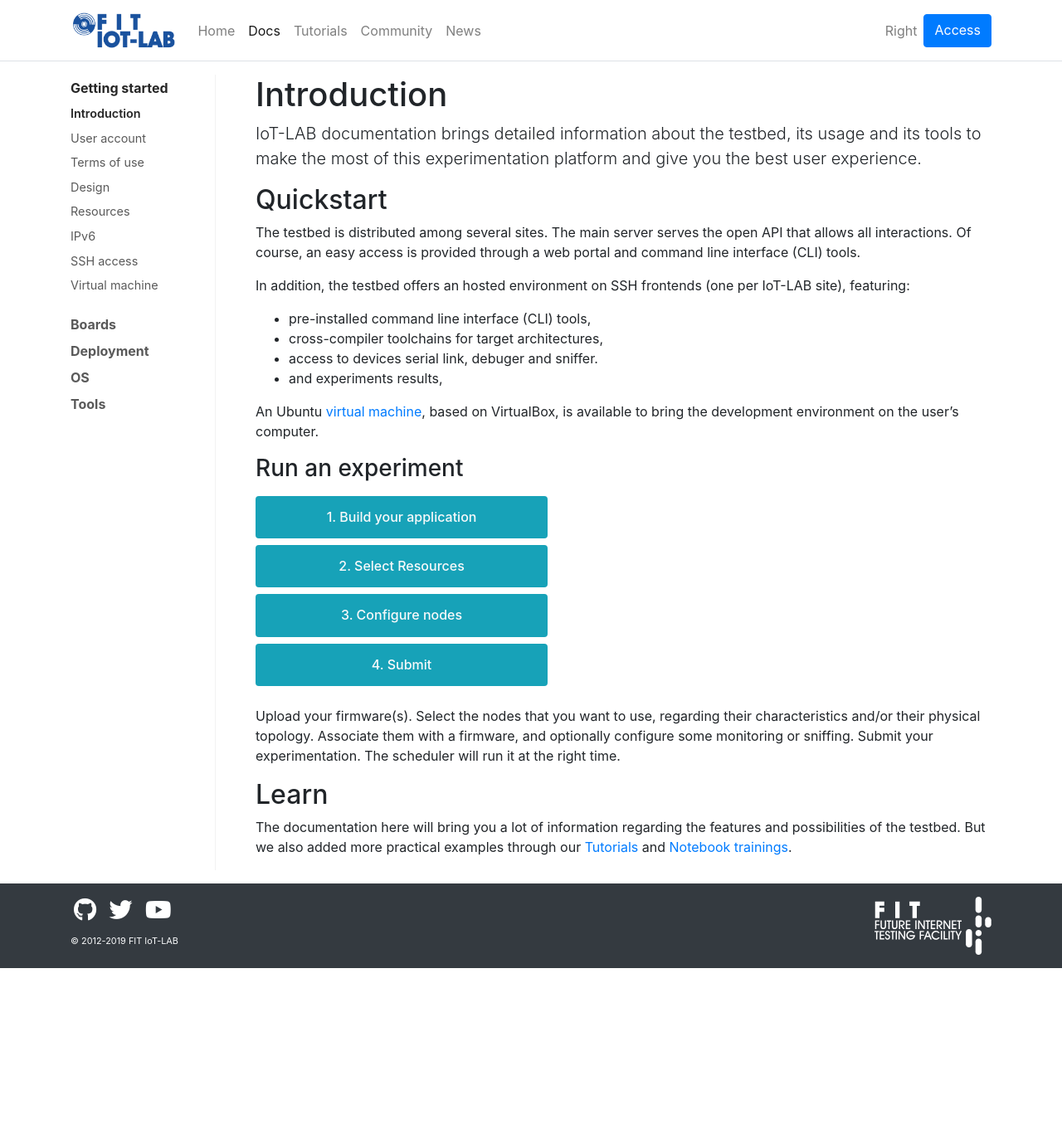
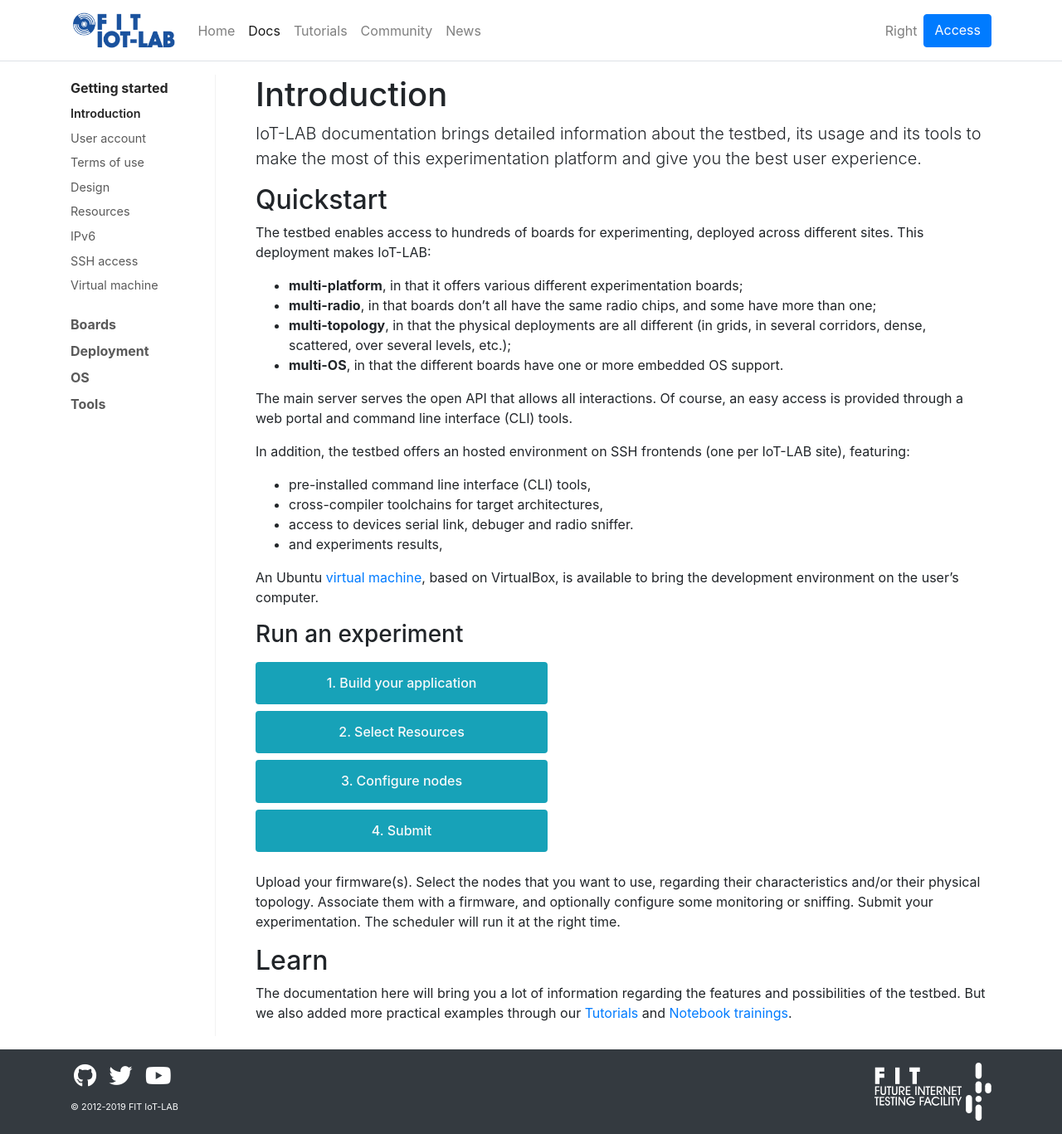
Before and after one commit to iot-lab/iot-lab.github.io, a Jekyll site: the page built from docs/getting-started/introduction.md, in a window 1280 px wide. Shown: the whole page at 83% size. Built offline with Jekyll 4.4.1, drawn with Linux system fonts in a browser that asks for light colours; before the commit the page ends 1167 px from its top, so only the background shows below that.

Commit message:
docs/intro: add information about multi-*

```diff
--- a/docs/getting-started/introduction.md
+++ b/docs/getting-started/introduction.md
@@ -6,12 +6,19 @@ description: IoT-LAB documentation brings detailed information about the testbed
 
 ## Quickstart
 
-The testbed is distributed among several sites. The main server serves the open API that allows all interactions. Of course, an easy access is provided through a web portal and command line interface (CLI) tools.
+The testbed enables access to hundreds of boards for experimenting, deployed across different sites. This deployment makes IoT-LAB:
+
+- **multi-platform**, in that it offers various different experimentation boards;
+- **multi-radio**, in that boards don’t all have the same radio chips, and some have more than one;
+- **multi-topology**, in that the physical deployments are all different (in grids, in several corridors, dense, scattered, over several levels, etc.);
+- **multi-OS**, in that the different boards have one or more embedded OS support.
+
+The main server serves the open API that allows all interactions. Of course, an easy access is provided through a web portal and command line interface (CLI) tools.
 
 In addition, the testbed offers an hosted environment on SSH frontends (one per IoT-LAB site), featuring:
 - pre-installed command line interface (CLI) tools,
 - cross-compiler toolchains for target architectures,
-- access to devices serial link, debuger and sniffer.
+- access to devices serial link, debuger and radio sniffer.
 - and experiments results,
 
 An Ubuntu [virtual machine]({% link docs/getting-started/virtual-machine.md %}), based on VirtualBox, is available to bring the development environment on the user's computer.
```
